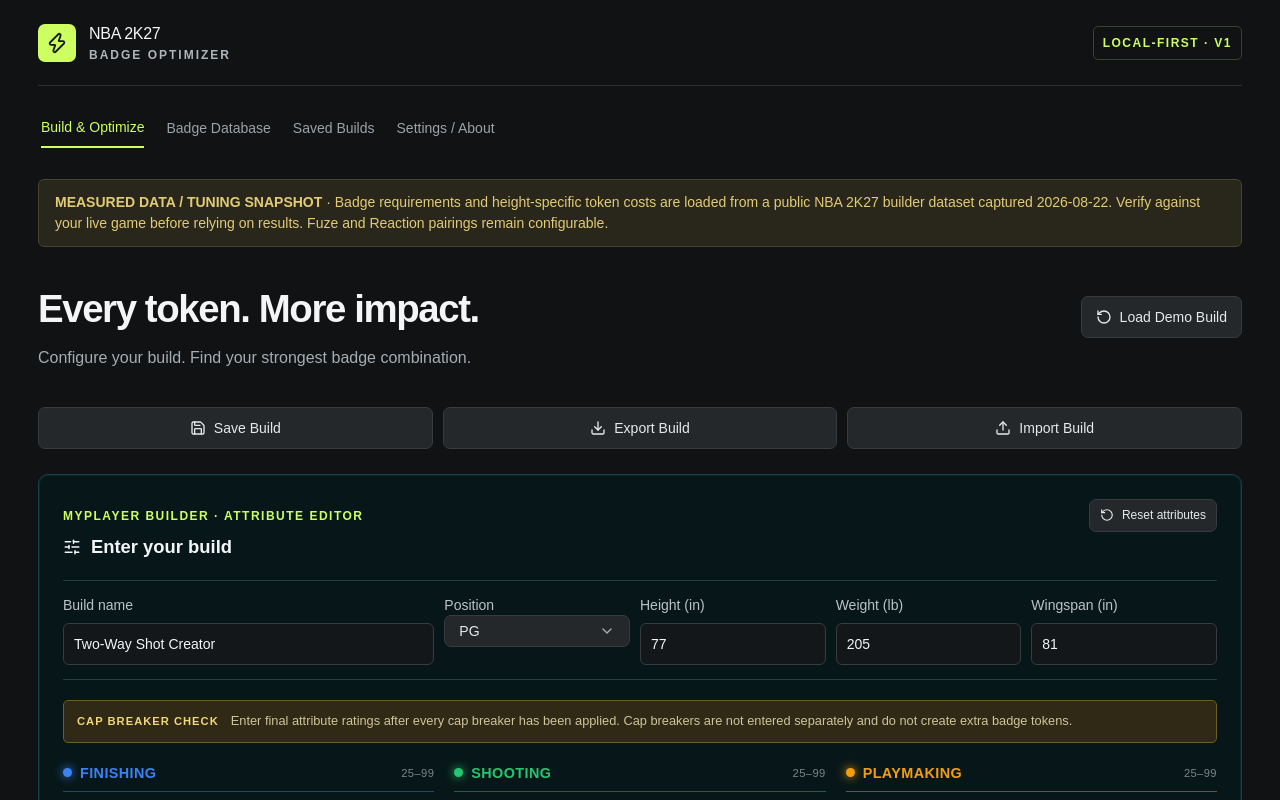
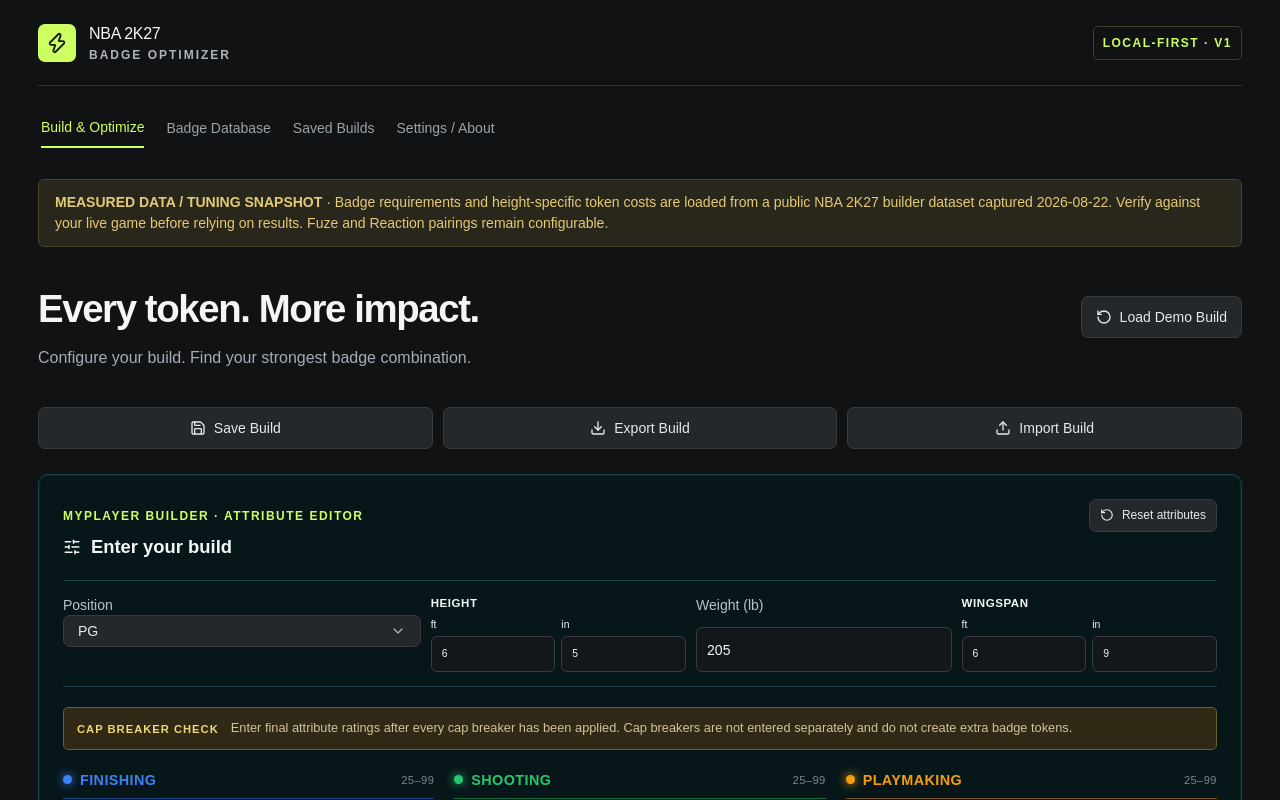
Before and after one commit to Yousef6712/nba2k27-badge-optimizer, a Next.js app: page / in a window 1280 px wide. Shown: the top 800 px of the page. Built offline with nearby package versions, Linux system fonts and the light colour scheme.

Commit message:
Use feet and inches for builder body inputs

```diff
--- a/app/globals.css
+++ b/app/globals.css
@@ -467,7 +467,7 @@
 }
 .build-identity {
   display: grid;
-  grid-template-columns: 2fr repeat(4, 1fr);
+  grid-template-columns: 1.4fr repeat(3, 1fr);
   gap: 10px;
   border-top: 1px solid #1a4146;
   border-bottom: 1px solid #1a4146;
@@ -476,6 +476,29 @@
 }
 .build-identity label {
   margin: 0;
+}
+.compound-field {
+  display: grid;
+  gap: 6px;
+  min-width: 0;
+}
+.compound-field > span {
+  color: var(--muted);
+  font-size: 0.72rem;
+  font-weight: 700;
+  letter-spacing: 0.05em;
+  text-transform: uppercase;
+}
+.compound-inputs {
+  display: grid;
+  grid-template-columns: 1fr 1fr;
+  gap: 6px;
+}
+.compound-inputs label {
+  display: grid;
+  gap: 3px;
+  color: var(--muted);
+  font-size: 0.65rem;
 }
 .capbreaker-warning {
   display: flex;
--- a/components/build-form.tsx
+++ b/components/build-form.tsx
@@ -9,8 +9,8 @@
   "finishing",
   "shooting",
   "playmaking",
+  "rebounding",
   "defense",
-  "rebounding",
   "physicals",
 ];
 const categoryNames: Record<string, string> = {
@@ -39,6 +39,17 @@
   const setAttribute = (id: keyof Build["attributes"], value: number) =>
     update({ ...build, attributes: { ...build.attributes, [id]: value } });
   const caps = getAttributeCaps(build);
+  const feetInches = (inches: number) => ({
+    feet: Math.floor(inches / 12),
+    inches: inches % 12,
+  });
+  const setFeetInches = (kind: "height" | "wingspan", feet: number, inches: number) => {
+    const total = feet * 12 + inches;
+    const range = kind === "height" ? rules.heightRange : rules.wingspanRange;
+    update({ ...build, [kind]: Math.max(range[0], Math.min(range[1], total)) });
+  };
+  const height = feetInches(build.height);
+  const wingspan = feetInches(build.wingspan);
   return (
     <section className="builder-card panel">
       <div className="builder-topline">
@@ -63,14 +74,6 @@
         </button>
       </div>
       <div className="build-identity">
-        <label>
-          Build name
-          <input
-            value={build.name}
-            maxLength={80}
-            onChange={(e) => update({ ...build, name: e.target.value })}
-          />
-        </label>
         <Choice
           label="Position"
           value={build.position}
@@ -79,13 +82,13 @@
             update({ ...build, position: position as Build["position"] })
           }
         />
-        <NumberField
-          label="Height (in)"
-          value={build.height}
-          min={rules.heightRange[0]}
-          max={rules.heightRange[1]}
-          onChange={(height) => update({ ...build, height })}
-        />
+        <div className="compound-field">
+          <span>Height</span>
+          <div className="compound-inputs">
+            <NumberField label="ft" value={height.feet} min={5} max={7} onChange={(v) => setFeetInches("height", v, height.inches)} />
+            <NumberField label="in" value={height.inches} min={0} max={11} onChange={(v) => setFeetInches("height", height.feet, v)} />
+          </div>
+        </div>
         <NumberField
           label="Weight (lb)"
           value={build.weight}
@@ -93,13 +96,13 @@
           max={rules.weightRange[1]}
           onChange={(weight) => update({ ...build, weight })}
         />
-        <NumberField
-          label="Wingspan (in)"
-          value={build.wingspan}
-          min={rules.wingspanRange[0]}
-          max={rules.wingspanRange[1]}
-          onChange={(wingspan) => update({ ...build, wingspan })}
-        />
+        <div className="compound-field">
+          <span>Wingspan</span>
+          <div className="compound-inputs">
+            <NumberField label="ft" value={wingspan.feet} min={5} max={8} onChange={(v) => setFeetInches("wingspan", v, wingspan.inches)} />
+            <NumberField label="in" value={wingspan.inches} min={0} max={11} onChange={(v) => setFeetInches("wingspan", wingspan.feet, v)} />
+          </div>
+        </div>
       </div>
       <div className="capbreaker-warning">
         <strong>CAP BREAKER CHECK</strong>
```
